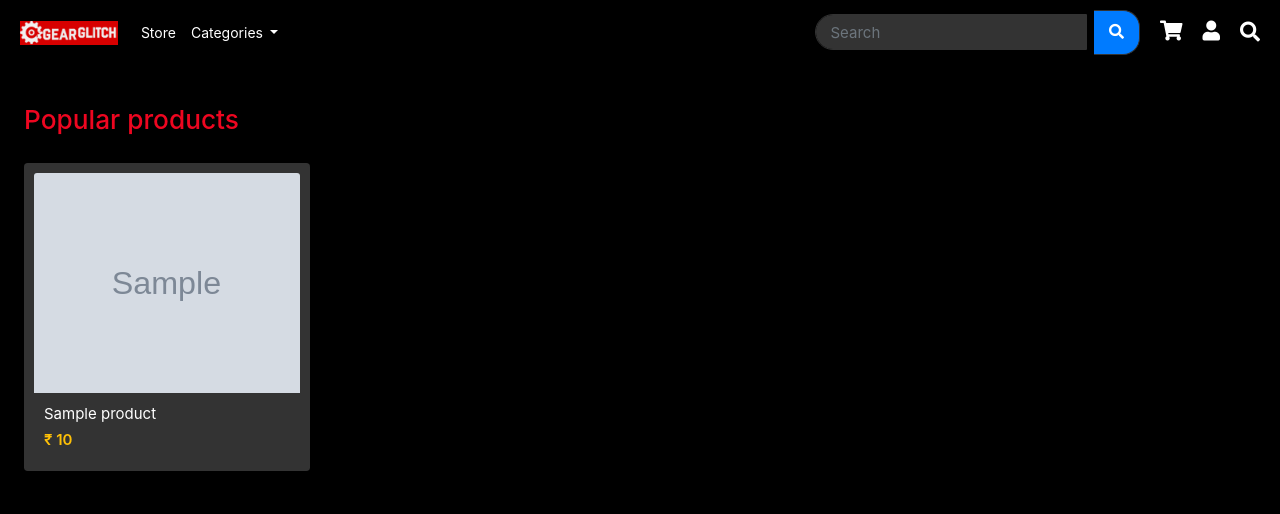
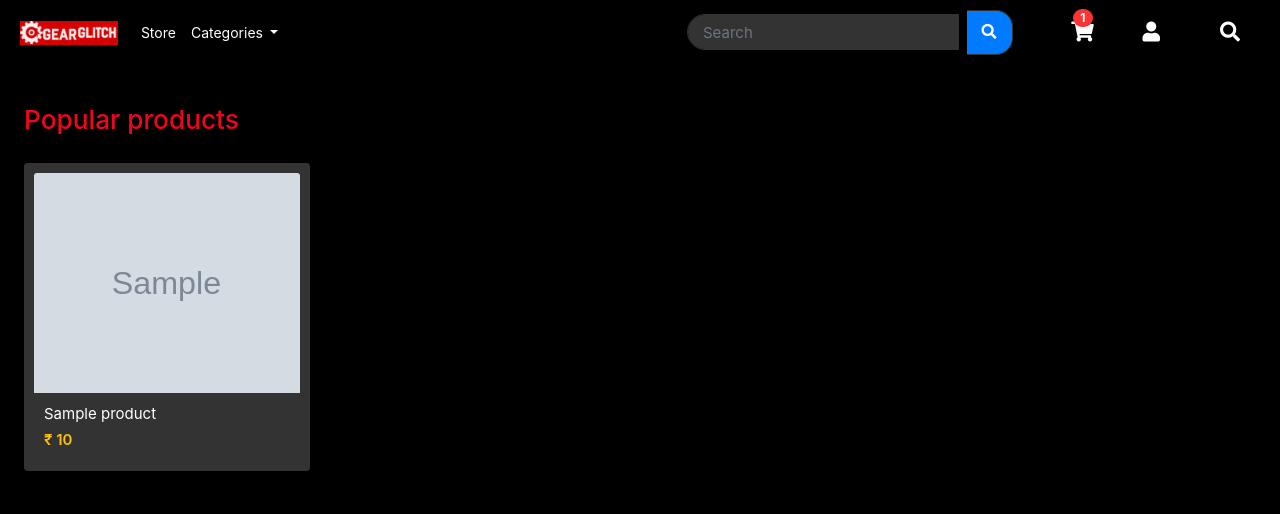
Before and after one commit to tejatan/DjangoShop, a Django app: template WhispyWhite/templates/home.html in a window 1280 px wide. Shown: the top 514 px of the page. Run offline with Django 5.2, Linux system fonts and the light colour scheme; the template is opened without the code that fills it: most values are stand-ins (such as "Sample title", 1, 10 or a date in 2020); grey boxes marked "Sample" are stand-in pictures; some libraries are stand-ins or nearby versions; some web fonts are replaced.

Commit message:
Cart and base updated

```diff
--- a/WhispyWhite/WhispyWhite/settings.py
+++ b/WhispyWhite/WhispyWhite/settings.py
@@ -72,6 +72,7 @@ TEMPLATES = [
                 "django.contrib.messages.context_processors.messages",
                 "category.context_processors.menu_links",
                 "preferences.context_processors.user_preferences",
+                "carts.context_processors.counter",
             ],
         },
     },
--- a/WhispyWhite/templates/base.html
+++ b/WhispyWhite/templates/base.html
@@ -68,11 +68,23 @@
             display: flex;
             align-items: center;
         }
-        .navbar-icons i {
+        .navbar-icons a, .navbar-icons i {
             color: #fff; /* Light text color */
             font-size: 20px;
             margin-left: 20px;
             cursor: pointer;
+            margin-right: 20px; /* Add right margin for spacing */
+        }
+        .fa-stack {
+            width: 2em;
+            height: 2em;
+            line-height: 2em;
+        }
+        .fa-stack-1x, .fa-stack-2x {
+            position: absolute;
+            left: 0;
+            width: 100%;
+            text-align: center;
         }
         .main-content {
             padding: 10px;
@@ -185,7 +197,13 @@
                 <button class="btn my-2 my-sm-0" type="submit"><i class="fa fa-search"></i></button>
             </form>
             <div class="navbar-icons">
-                <a href="/cart"><i class="fa fa-shopping-cart"></i></a>
+                <a href="/cart" class="widget-header pl-3 ml-3">
+                    <span class="fa-stack">
+                        <i class="fa fa-circle fa-stack-2x" style="color: black;"></i>
+                        <i class="fa fa-shopping-cart fa-stack-1x fa-inverse"></i>
+                    </span>
+                    <span class="badge badge-pill badge-danger notify">{{ cart_count }}</span>
+                </a>
                 <a href="/account.html"><i class="fa fa-user"></i></a>
                 <i class="fa fa-search" onclick="toggleSearch()"></i>
             </div>
```
Also changed, not shown: WhispyWhite/db.sqlite3.
